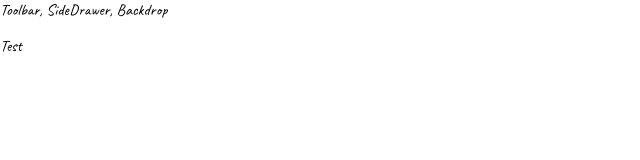
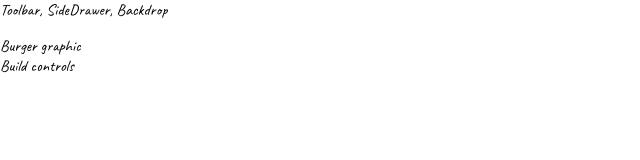
Before and after one commit to DawidSzpener/Burger, a React app: page / in a window 1280 px wide. Shown: the top 160 px of the page, without its empty margins (0-640 px from the left). Built offline with nearby package versions, Linux system fonts and the light colour scheme; a web font is replaced by a local one.

Commit message:
fix: fixed security issues

```diff
--- a/src/App.js
+++ b/src/App.js
@@ -1,12 +1,13 @@
 import React, { Component } from 'react';
 import Layout from './components/Layout/Layout'
+import BurgerBuilder from './containers/BurgerBuilder'
 
 class App extends Component {
   render() {
     return (
       <div>
         <Layout>
-          <p>Test</p>
+          <BurgerBuilder />
         </Layout>
       </div>
     );
--- /dev/null
+++ b/src/components/Layout/Layout.css
@@ -0,0 +1,3 @@
+.Content {
+  margin-top: 16px;
+}
--- a/src/components/Layout/Layout.js
+++ b/src/components/Layout/Layout.js
@@ -1,5 +1,6 @@
 import React from 'react'
 import Aux from '../../hoc/Aux'
+import classes from './Layout.css'
 
 const Layout = (props) => {
   return (
@@ -7,7 +8,7 @@ const Layout = (props) => {
       <div>
         Toolbar, SideDrawer, Backdrop
       </div>
-      <main>
+      <main className={classes.Content}>
         {props.children}
       </main>
     </Aux>
```
Also changed, not shown: package.json (+6 -2 lines).
